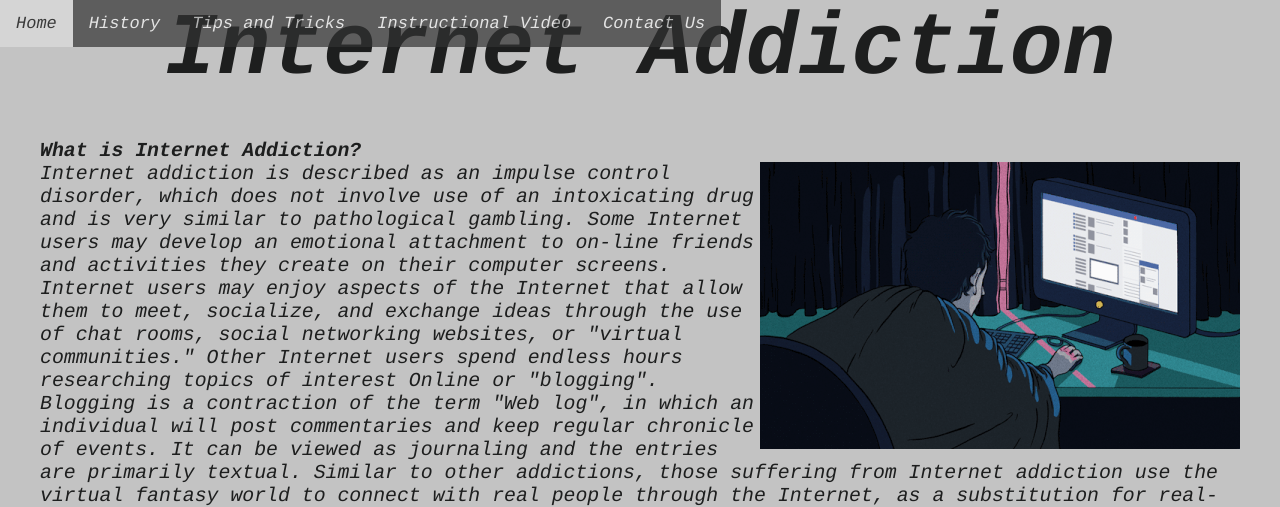
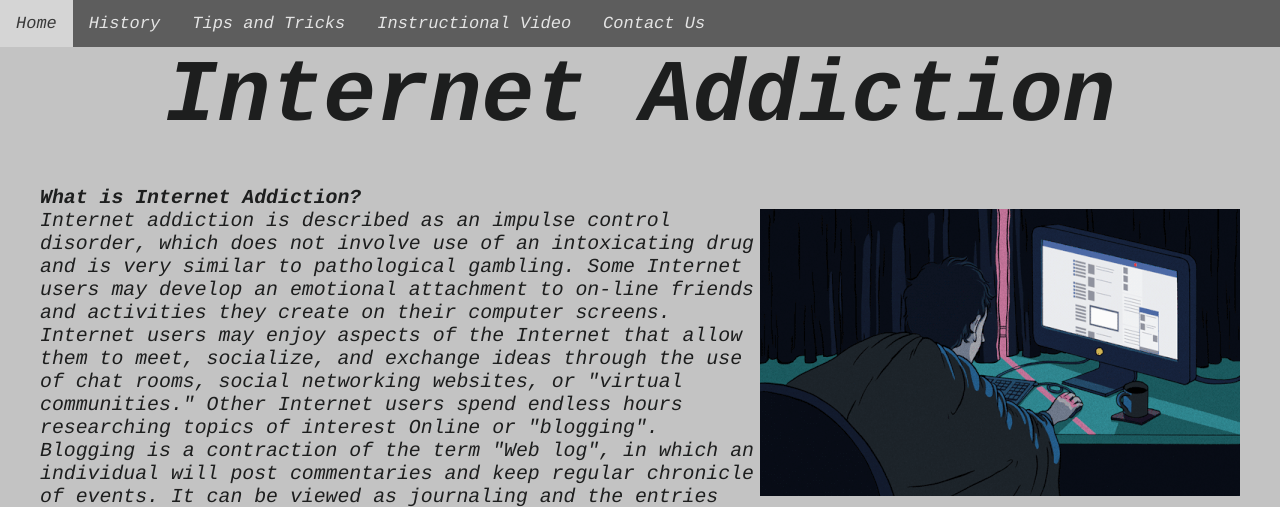
Before and after one commit to KyleAure/CS344WebsiteProject, a PHP site: page /index.php in a window 1280 px wide. Shown: the top 507 px of the page. Run offline with PHP 8.4, Linux system fonts and the light colour scheme.

Commit message:
Reverted back to full navigation bar

```diff
--- a/css/stylesheet.css
+++ b/css/stylesheet.css
@@ -86,8 +86,6 @@ body {
     background-color: #333;
     overflow: hidden;
     z-index: 10;
-    /* Remove me if you want full nav bar*/
-    position: fixed;
 }
 
 /* Style the links inside the navigation bar */
```
